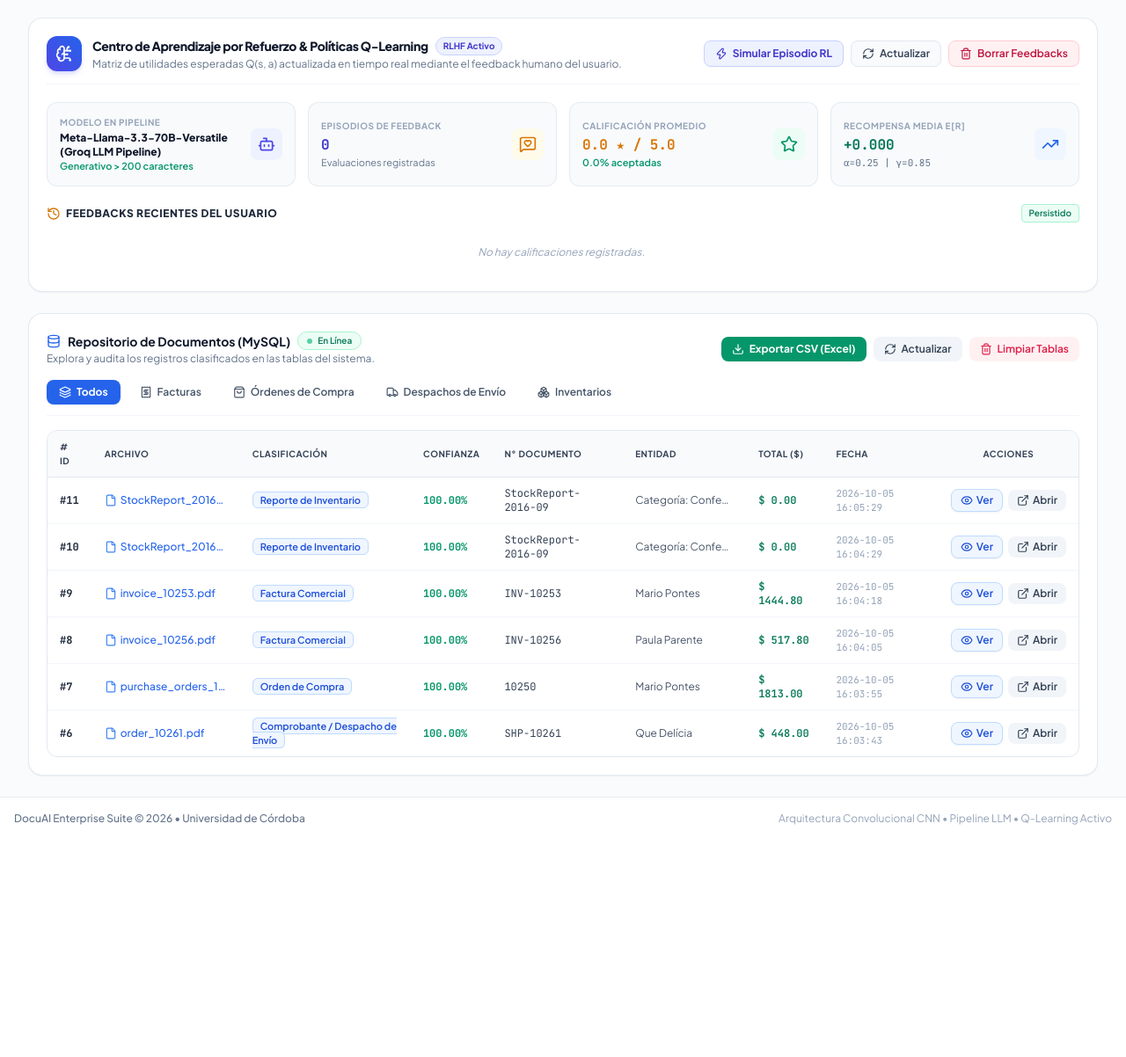
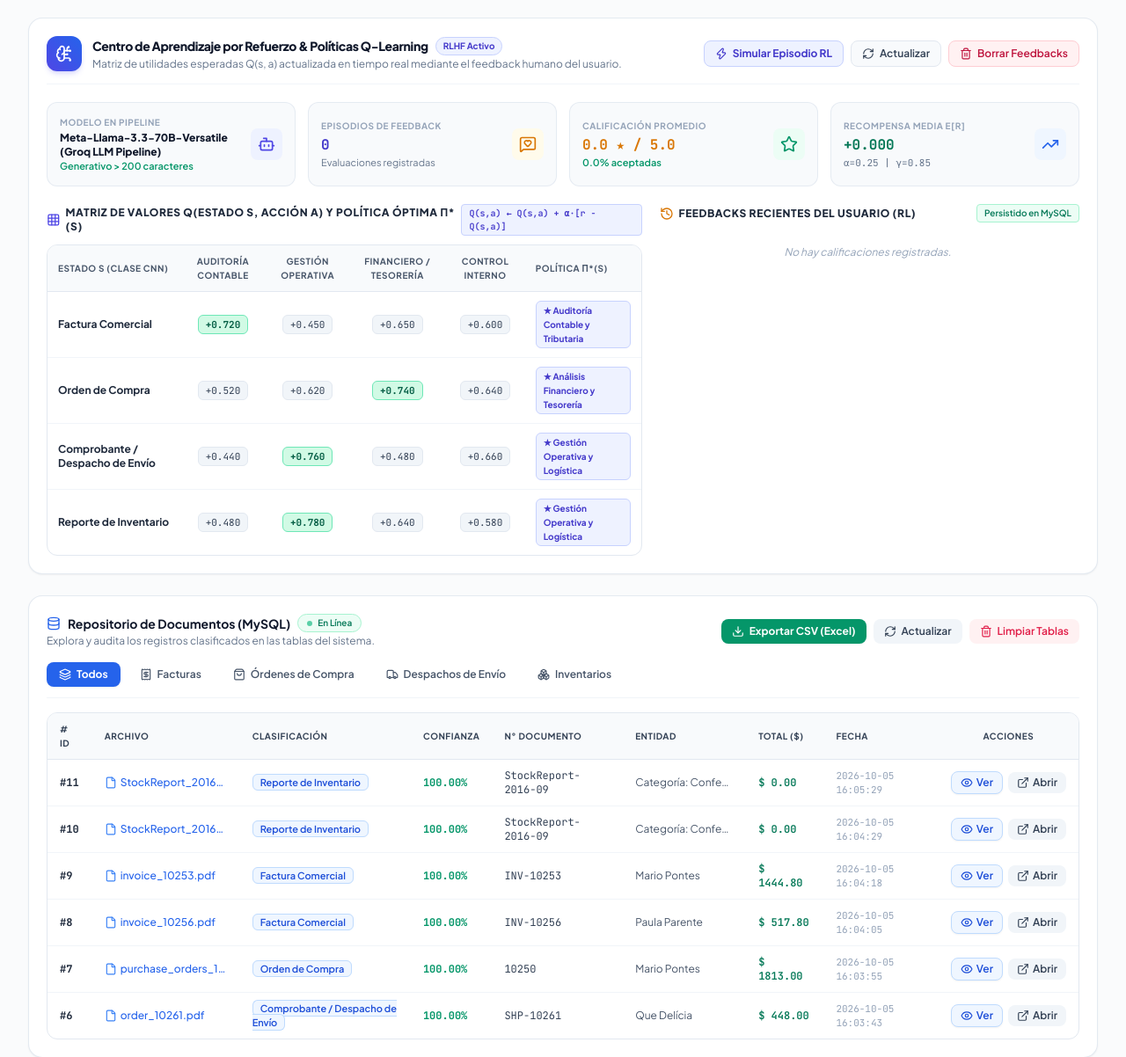
Before and after one commit to Brayan027/Simulacion-proyecto-11, a Flask app: page / in a window 1280 px wide. Shown: the part 792-1994 px from the top of the page at 88% size. Before the commit the page ends 1730 px from the top, so only its background shows below. Run offline with Flask 3, Linux system fonts and the light colour scheme; data comes from the database, SQL or seed files in the repository; data that the repository does not hold is empty; some libraries are stand-ins or nearby versions.

Commit message:
Implementacion completa: Pipeline CNN -> LLM (>200 caracteres) + Agente RL Q-Learning con Feedback y Matriz Q(s,a)

```diff
--- a/Web/templates/index.html
+++ b/Web/templates/index.html
@@ -408,7 +408,7 @@
             </div>
           </div>
 
-          <!-- MÓDULO LLM: Recomendación Estratégica Conectada por Pipeline -->
+          <!-- MÓDULO LLM: Recomendación Estratégica Conectada por Pipeline (30% Rúbrica) -->
           <div class="bg-gradient-to-br from-indigo-50/60 via-white to-blue-50/50 rounded-xl p-4 border border-indigo-200/80 shadow-sm space-y-3">
             <div class="flex flex-wrap items-center justify-between gap-2 pb-2.5 border-b border-indigo-100">
               <div class="flex items-center gap-2">
@@ -417,7 +417,7 @@
                 </div>
                 <div>
                   <h4 class="text-xs font-extrabold text-indigo-950 uppercase tracking-wider">
-                    Recomendación Asistida por LLM
+                    1. Modelo Pre-entrenado LLM Conectado por Pipeline (&gt; 200 Caracteres)
                   </h4>
                   <p id="llmModeloNombre" class="text-[11px] text-indigo-600 font-semibold">
                     Gemini (gemini-2.5-flash) - API Google
@@ -430,16 +430,27 @@
                   <span id="llmTextoPoliticaRL">Política RL: Auditoría</span>
                 </span>
                 <span id="llmBadgeCaracteres" class="text-[10px] mono font-bold px-2 py-0.5 bg-emerald-50 text-emerald-700 border border-emerald-200 rounded-lg">
-                  580 chars
+                  ✅ 580 chars (&gt; 200)
                 </span>
               </div>
+            </div>
+
+            <!-- Tira visual del flujo del Pipeline CNN -> Prompt INPUT -> LLM -> RL -->
+            <div class="flex flex-wrap items-center gap-1.5 text-[10px] font-semibold bg-white/90 px-3 py-1.5 rounded-lg border border-indigo-100 text-slate-600">
+              <span class="px-2 py-0.5 bg-blue-50 text-blue-700 rounded border border-blue-200 font-bold">1. Predicción CNN (INPUT)</span>
+              <span class="text-slate-400">➔</span>
+              <span class="px-2 py-0.5 bg-amber-50 text-amber-800 rounded border border-amber-200 font-bold">2. Política Agente RL π*(s)</span>
+              <span class="text-slate-400">➔</span>
+              <span class="px-2 py-0.5 bg-indigo-50 text-indigo-700 rounded border border-indigo-200 font-bold">3. Prompt + Pipeline LLM</span>
+              <span class="text-slate-400">➔</span>
+              <span class="px-2 py-0.5 bg-emerald-50 text-emerald-700 rounded border border-emerald-200 font-bold">4. Recomendación (&gt;200 chars)</span>
             </div>
 
             <!-- Controles de Recomendación -->
             <div class="flex flex-wrap items-center justify-between gap-2 text-xs">
               <button type="button" onclick="togglePromptPipeline('main')" class="text-[11px] font-semibold text-indigo-700 hover:text-indigo-900 flex items-center gap-1 transition">
                 <i data-lucide="terminal" class="w-3.5 h-3.5"></i>
-                <span>Ver Prompt Estructurado</span>
+                <span>Ver Prompt Estructurado (INPUT de la Predicción al LLM)</span>
               </button>
 
               <div class="flex items-center gap-1.5">
@@ -459,7 +470,7 @@
 
             <!-- Visor del Prompt Estructurado -->
             <div id="boxPromptPipelineMain" class="hidden bg-slate-900 text-slate-100 p-3 rounded-xl text-[11px] mono overflow-x-auto border border-slate-700">
-              <div class="text-indigo-400 font-bold text-[10px] uppercase mb-1">Prompt de Inferencia:</div>
+              <div class="text-indigo-400 font-bold text-[10px] uppercase mb-1">Prompt Estructurado Conectado por Pipeline (Predicción CNN como INPUT al LLM):</div>
               <pre id="prePromptPipelineMain" class="whitespace-pre-wrap text-slate-200 leading-relaxed"></pre>
             </div>
 
@@ -471,7 +482,7 @@
             </div>
           </div>
 
-          <!-- MÓDULO RL: Calificación y Aprendizaje por Refuerzo -->
+          <!-- MÓDULO RL: Calificación y Aprendizaje por Refuerzo (30% Rúbrica) -->
           <div class="bg-amber-50/50 rounded-xl p-4 border border-amber-200/80 space-y-3">
             <div class="flex flex-wrap items-center justify-between gap-2">
               <div class="flex items-center gap-2">
@@ -480,10 +491,10 @@
                 </div>
                 <div>
                   <h4 class="text-xs font-extrabold text-slate-900 uppercase tracking-wider">
-                    Evaluación y Aprendizaje por Refuerzo (RL)
+                    2. Aprendizaje por Refuerzo (RL): Feedback del Usuario para Calificar la Recomendación
                   </h4>
                   <p class="text-[11px] text-slate-600">
-                    Tu calificación calibra la matriz de decisión del agente mediante Q-Learning.
+                    Califica la recomendación generada: el agente actualiza Q(s, a) ← Q(s, a) + α·[r − Q(s, a)] y reajusta la política si el feedback es negativo.
                   </p>
                 </div>
               </div>
@@ -751,18 +762,49 @@
         </div>
       </div>
 
-      <!-- Historial de Feedbacks Recientes -->
-      <div class="space-y-2.5">
-        <div class="flex items-center justify-between">
-          <h3 class="text-xs font-extrabold text-slate-800 uppercase tracking-wider flex items-center gap-1.5">
-            <i data-lucide="history" class="w-4 h-4 text-amber-600"></i>
-            Feedbacks Recientes del Usuario
-          </h3>
-          <span class="text-[10px] font-semibold text-emerald-700 bg-emerald-50 px-2 py-0.5 rounded border border-emerald-200">Persistido</span>
+      <!-- Matriz Q(s,a) y Feedbacks Recientes -->
+      <div class="grid grid-cols-1 lg:grid-cols-12 gap-5 items-start">
+        <!-- Tabla Q(Estado, Acción) -->
+        <div class="lg:col-span-7 space-y-2.5">
+          <div class="flex items-center justify-between">
+            <h3 class="text-xs font-extrabold text-slate-800 uppercase tracking-wider flex items-center gap-1.5">
+              <i data-lucide="grid" class="w-4 h-4 text-indigo-600"></i>
+              Matriz de Valores Q(Estado s, Acción a) y Política Óptima π*(s)
+            </h3>
+            <span class="text-[10px] mono font-semibold text-indigo-700 bg-indigo-50 px-2 py-0.5 rounded border border-indigo-200">Q(s,a) ← Q(s,a) + α·[r - Q(s,a)]</span>
+          </div>
+          <div class="overflow-x-auto rounded-xl border border-slate-200 bg-white">
+            <table class="w-full text-left border-collapse text-xs">
+              <thead>
+                <tr class="bg-slate-50 border-b border-slate-200 text-[10px] font-extrabold text-slate-600 uppercase tracking-wider">
+                  <th class="py-2.5 px-3">Estado s (Clase CNN)</th>
+                  <th class="py-2.5 px-2 text-center">Auditoría Contable</th>
+                  <th class="py-2.5 px-2 text-center">Gestión Operativa</th>
+                  <th class="py-2.5 px-2 text-center">Financiero / Tesorería</th>
+                  <th class="py-2.5 px-2 text-center">Control Interno</th>
+                  <th class="py-2.5 px-3">Política π*(s)</th>
+                </tr>
+              </thead>
+              <tbody id="rlQTableBody" class="divide-y divide-slate-100">
+                <!-- Renderizado por JS -->
+              </tbody>
+            </table>
+          </div>
         </div>
 
-        <div id="rlFeedbackList" class="space-y-2 max-h-60 overflow-y-auto pr-1 text-xs">
-          <!-- Renderizado por JS -->
+        <!-- Historial de Feedbacks Recientes -->
+        <div class="lg:col-span-5 space-y-2.5">
+          <div class="flex items-center justify-between">
+            <h3 class="text-xs font-extrabold text-slate-800 uppercase tracking-wider flex items-center gap-1.5">
+              <i data-lucide="history" class="w-4 h-4 text-amber-600"></i>
+              Feedbacks Recientes del Usuario (RL)
+            </h3>
+            <span class="text-[10px] font-semibold text-emerald-700 bg-emerald-50 px-2 py-0.5 rounded border border-emerald-200">Persistido en MySQL</span>
+          </div>
+
+          <div id="rlFeedbackList" class="space-y-2 max-h-64 overflow-y-auto pr-1 text-xs">
+            <!-- Renderizado por JS -->
+          </div>
         </div>
       </div>
     </div>
@@ -1047,8 +1089,16 @@
               <div class="flex flex-wrap items-center justify-between gap-2">
                 <span class="text-[11px] font-bold text-slate-800 flex items-center gap-1">
                   <i data-lucide="award" class="w-3.5 h-3.5 text-amber-600"></i>
-                  Calificar Recomendación:
+                  Feedback RL (Calificar Recomendación):
                 </span>
+                <div class="flex items-center gap-1 bg-white px-2 py-0.5 rounded-lg border border-slate-200" id="starsContainerModal">
+                  <button type="button" onclick="seleccionarEstrellas('modal', 1)" class="star-btn-modal p-0.5 text-amber-400 hover:scale-110 transition text-sm">★</button>
+                  <button type="button" onclick="seleccionarEstrellas('modal', 2)" class="star-btn-modal p-0.5 text-amber-400 hover:scale-110 transition text-sm">★</button>
+                  <button type="button" onclick="seleccionarEstrellas('modal', 3)" class="star-btn-modal p-0.5 text-amber-400 hover:scale-110 transition text-sm">★</button>
+                  <button type="button" onclick="seleccionarEstrellas('modal', 4)" class="star-btn-modal p-0.5 text-amber-400 hover:scale-110 transition text-sm">★</button>
+                  <button type="button" onclick="seleccionarEstrellas('modal', 5)" class="star-btn-modal p-0.5 text-amber-400 hover:scale-110 transition text-sm">★</button>
+                  <span id="labelEstrellasModal" class="text-[10px] font-extrabold text-amber-800 ml-1 mono">5★ (r = +1.00)</span>
+                </div>
                 <div class="flex items-center gap-1">
                   <button type="button" onclick="enviarFeedbackRapido('modal', 5)" class="px-2 py-1 bg-emerald-600 hover:bg-emerald-700 text-white rounded text-[10px] font-bold">👍 5★ (+1.0)</button>
                   <button type="button" onclick="enviarFeedbackRapido('modal', 4)" class="px-2 py-1 bg-blue-600 hover:bg-blue-700 text-white rounded text-[10px] font-bold">👌 4★ (+0.6)</button>
@@ -1056,9 +1106,9 @@
                 </div>
               </div>
               <div class="flex items-center gap-2">
-                <input type="text" id="inputComentarioRLModal" placeholder="Comentario u observación..." class="flex-1 text-[11px] px-2.5 py-1.5 bg-white border border-slate-300 rounded-lg">
+                <input type="text" id="inputComentarioRLModal" placeholder="Comentario u observación para ajustar el Agente RL..." class="flex-1 text-[11px] px-2.5 py-1.5 bg-white border border-slate-300 rounded-lg">
                 <button type="button" onclick="enviarFeedbackRL('modal')" class="px-3 py-1.5 bg-amber-600 hover:bg-amber-700 text-white font-bold text-[11px] rounded-lg">
-                  Enviar
+                  Enviar Feedback RL
                 </button>
               </div>
               <div id="alertaResultadoRLModal" class="hidden p-2 bg-emerald-50 border border-emerald-300 rounded-lg text-[11px] text-emerald-900 mono"></div>
@@ -2233,6 +2283,16 @@
     function seleccionarEstrellas(scope, n) {
       if (scope === 'modal') {
         estrellasSeleccionadasModal = n;
+        const btnsM = document.querySelectorAll('.star-btn-modal');
+        btnsM.forEach((b, idx) => {
+          if (idx < n) {
+            b.className = "star-btn-modal p-0.5 text-amber-400 hover:scale-110 transition text-sm";
+          } else {
+            b.className = "star-btn-modal p-0.5 text-slate-300 hover:scale-110 transition text-sm";
+          }
+        });
+        const lblM = document.getElementById('labelEstrellasModal');
+        if (lblM) lblM.textContent = `${n}★ (r = ${MAPA_RECOMPENSAS_UI[n]})`;
         return;
       }
       estrellasSeleccionadasMain = n;
@@ -2466,15 +2526,16 @@
       if (scope === 'modal') {
         document.getElementById('modalLlmModelo').textContent = modeloNombre;
         document.getElementById('modalLlmPoliticaBadge').textContent = `Política RL: ${rlDec.accion_nombre} (Q: ${qStr})`;
-        document.getElementById('modalLlmCharsBadge').textContent = `${lenChars} chars`;
+        document.getElementById('modalLlmCharsBadge').textContent = `✅ ${lenChars} chars (> 200)`;
         document.getElementById('prePromptPipelineModal').textContent = promptTxt;
         document.getElementById('modalLlmTexto').innerHTML = htmlFormateado;
         const alertaM = document.getElementById('alertaResultadoRLModal');
         if (alertaM) alertaM.classList.add('hidden');
+        seleccionarEstrellas('modal', (llm && llm.calificacion_usuario) ? Number(llm.calificacion_usuario) : 5);
       } else {
         document.getElementById('llmModeloNombre').textContent = modeloNombre;
         document.getElementById('llmTextoPoliticaRL').textContent = `Política RL: ${rlDec.accion_nombre} (Q: ${qStr})`;
-        document.getElementById('llmBadgeCaracteres').textContent = `${lenChars} chars`;
+        document.getElementById('llmBadgeCaracteres').textContent = `✅ ${lenChars} chars (> 200)`;
         document.getElementById('prePromptPipelineMain').textContent = promptTxt;
         document.getElementById('llmTextoRecomendacionMain').innerHTML = htmlFormateado;
 
@@ -2489,7 +2550,7 @@
           badgeFb.className = "text-[10px] font-bold px-2.5 py-1 bg-white text-amber-800 border border-amber-300 rounded-lg";
           badgeFb.textContent = "Pendiente de calificación";
         }
-        seleccionarEstrellas('main', 5);
+        seleccionarEstrellas('main', (llm && llm.calificacion_usuario) ? Number(llm.calificacion_usuario) : 5);
       }
     }
 
@@ -2689,7 +2750,7 @@
                 <div class="flex items-center justify-between text-[10px] text-slate-600 mono">
                   <span class="truncate">Política: <strong>${fb.accion_nombre}</strong></span>
                   <span class="font-bold ${isPos ? 'text-emerald-700' : 'text-rose-600'}">
-                    ${isPos ? 'Aceptado por Usuario' : 'Ajuste de Política'}
+                    r=${fb.recompensa >= 0 ? '+' : ''}${Number(fb.recompensa).toFixed(2)} | Q: ${Number(fb.q_anterior).toFixed(3)}➔${Number(fb.q_nuevo).toFixed(3)}
                   </span>
                 </div>
                 ${fb.comentario ? `<p class="text-[10px] text-slate-500 italic truncate">"${fb.comentario}"</p>` : ''}
```
Also changed, not shown: Proyecto/update_notebook_colab.py (+14 -2 lines), Web/llm_rl_engine.py (+22 -21 lines), 2 other files.
